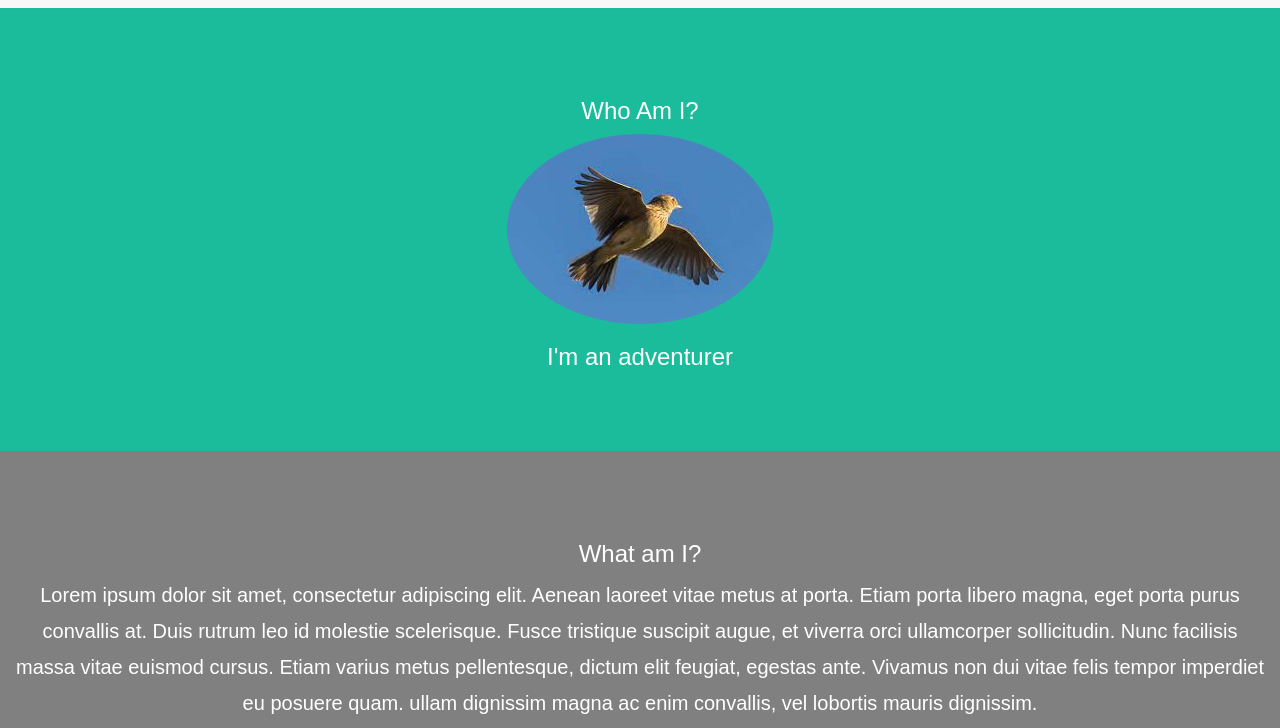
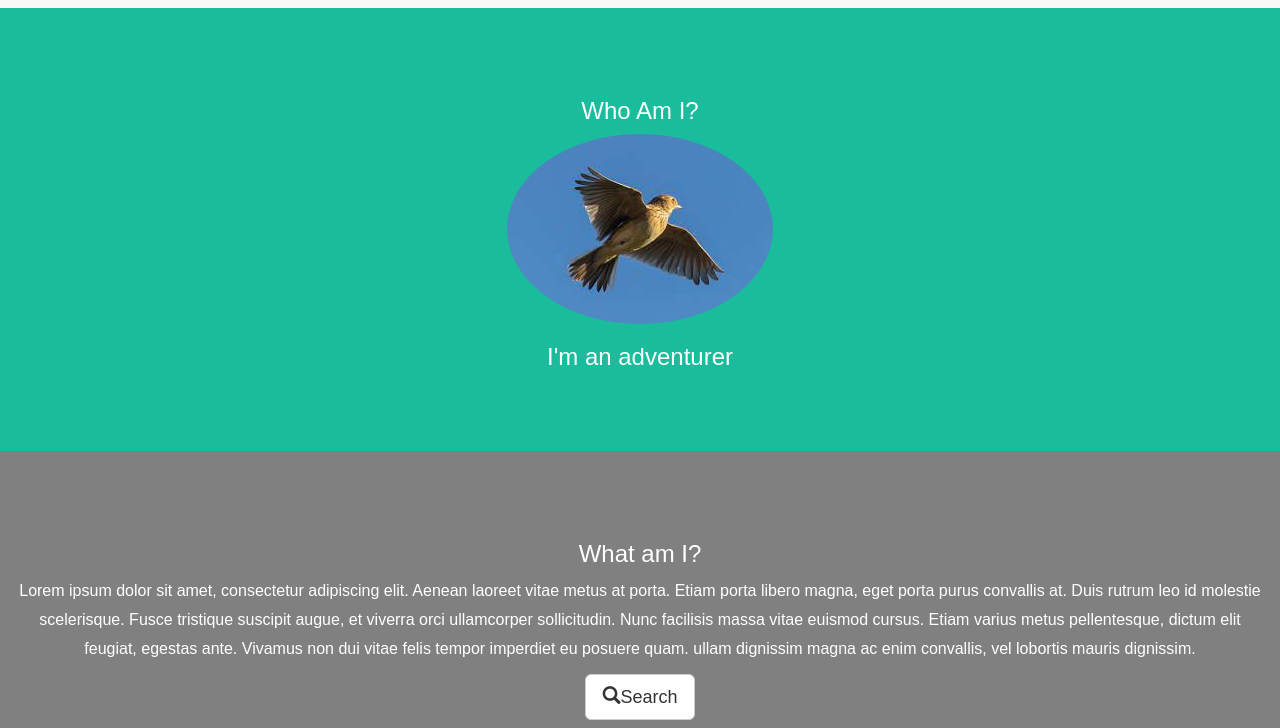
Before and after one commit to parkdidi/parkdidi.github.io, a plain HTML site: page index.html in a window 1280 px wide. Shown: the part 72-800 px from the top of the page. Drawn offline with nearby package versions, Linux system fonts and the light colour scheme.

Commit message:
Update index.html

```diff
--- a/index.html
+++ b/index.html
@@ -60,7 +60,7 @@
             color: #f5f6f7;
         }
 
-        .p {font-size: 16px}
+        p {font-size: 16px}
 
         .margin{
             margin-bottom: 45px;
```
